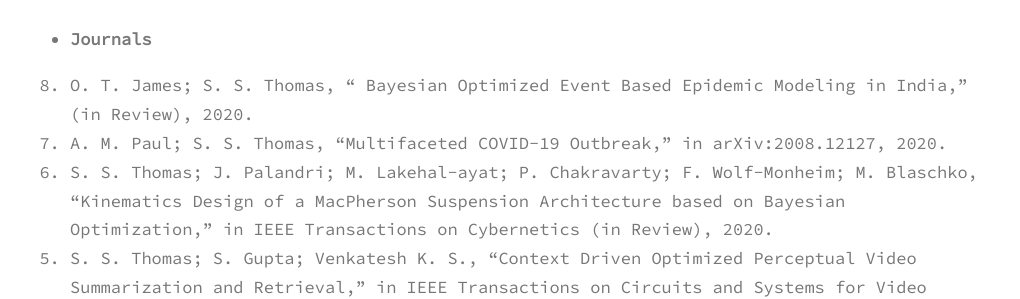
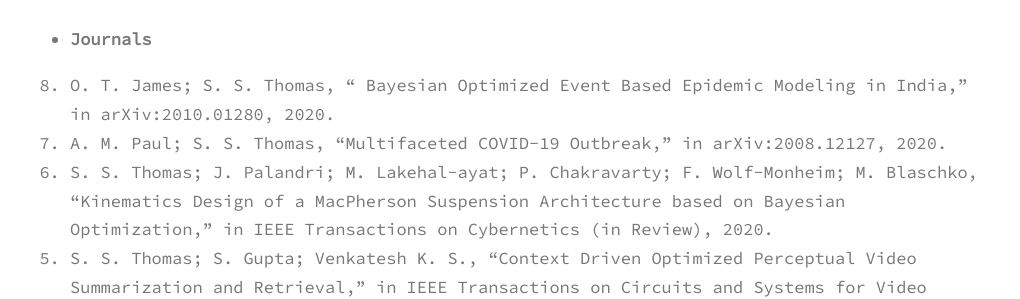
Before and after one commit to sinnuthomas/sinnuthomas.github.io, a Jekyll site: the page built from publications.md, in a window 1280 px wide. Shown: the part 176-475 px from the top of the page, without its empty margins (130-1150 px from the left). Built offline with Jekyll 4.4.1, drawn with Linux system fonts in a browser that asks for light colours.

Commit message:
Update publications.md

```diff
--- a/publications.md
+++ b/publications.md
@@ -6,7 +6,7 @@
 
 * **Journals**
 <ol reversed>
-  <li>O. T. James; S. S. Thomas, “ Bayesian Optimized Event Based Epidemic Modeling in India,” (in Review), 2020.</li>
+  <li>O. T. James; S. S. Thomas, “ Bayesian Optimized Event Based Epidemic Modeling in India,” in arXiv:2010.01280, 2020.</li>
   <li>A. M. Paul; S. S. Thomas, “Multifaceted COVID-19 Outbreak,” in arXiv:2008.12127, 2020.</li>
   <li>S. S. Thomas; J. Palandri; M. Lakehal-ayat; P. Chakravarty; F. Wolf-Monheim; M. Blaschko, “Kinematics Design of a MacPherson Suspension Architecture based on Bayesian Optimization,” in IEEE Transactions on Cybernetics (in Review), 2020.</li>
   <li>S. S. Thomas; S. Gupta; Venkatesh K. S., “Context Driven Optimized Perceptual Video Summarization and Retrieval,” in IEEE Transactions on Circuits and Systems for Video Technology, vol. 29, no. 10, pp. 3132-3145, Oct 2019.</li>
```
